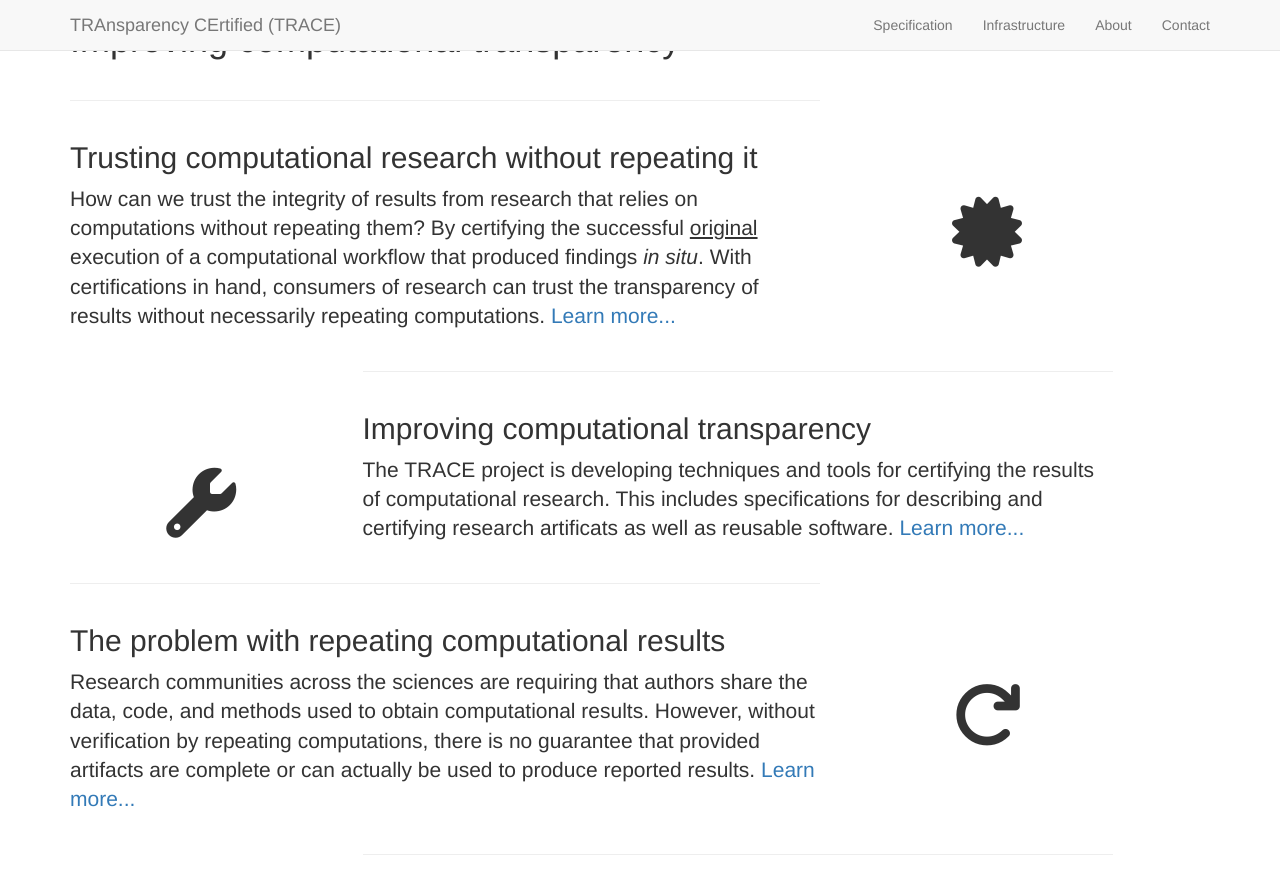
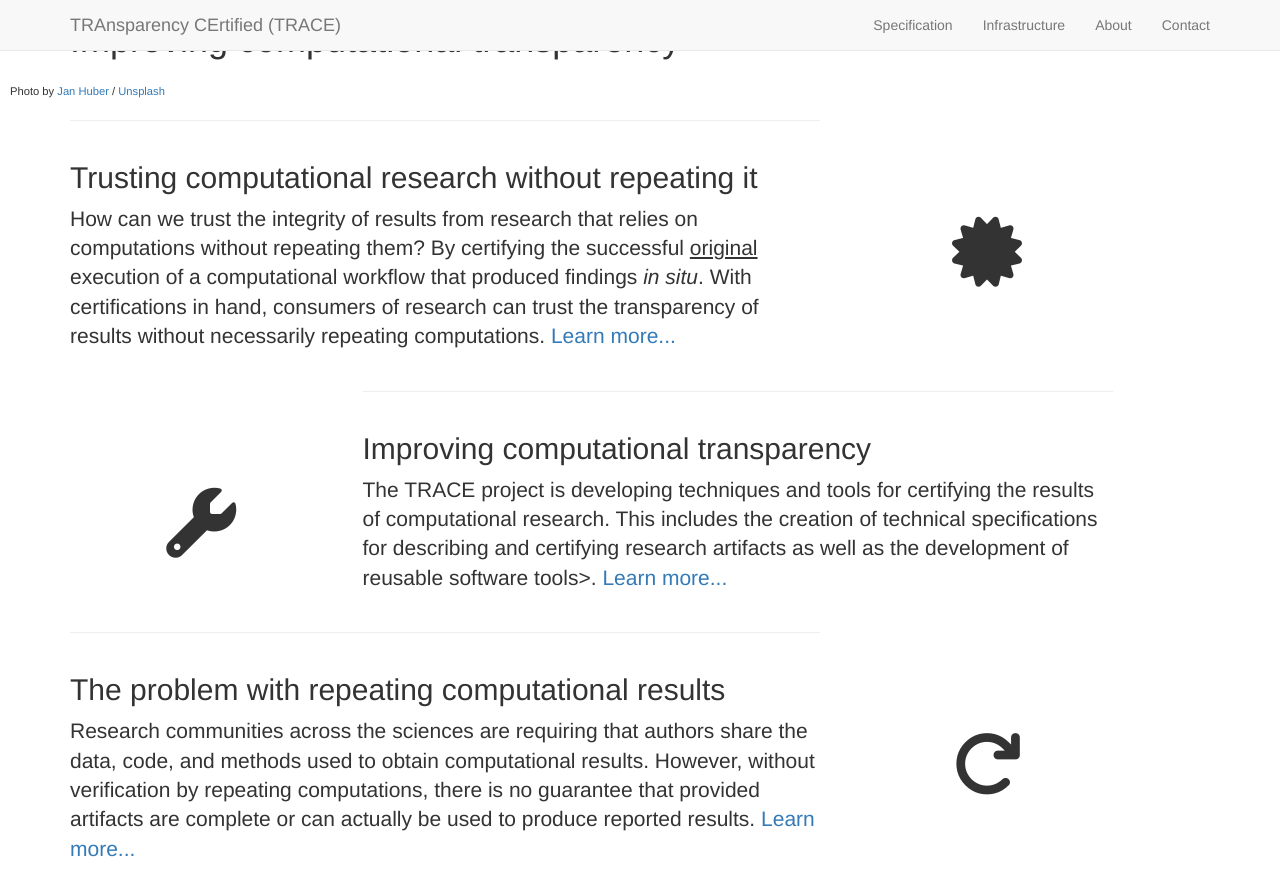
Before and after one commit to transparency-certified/transparency-certified.github.io, a Jekyll site: the page built from _posts/2023-01-03-specifications-tools.markdown, in a window 1280 px wide and 900 px high. Shown: the top 896 px of the window. Built offline with Jekyll 4.4.1, drawn with Linux system fonts in a browser that asks for light colours; nearby versions of some CDN libraries; library files that are not in the unit come from our copies.

Commit message:
Added image attribution

```diff
--- a/_includes/header.html
+++ b/_includes/header.html
@@ -51,4 +51,5 @@
     <!-- /.container -->
 
 </div>
+<span style="padding-left: 10px; font-size: .8em; font-weight: normal""> Photo by <a href="https://unsplash.com/@jan_huber?utm_source=unsplash&utm_medium=referral&utm_content=creditCopyText">Jan Huber</a> / <a href="https://unsplash.com/photos/3Btf2cTAGKs?utm_source=unsplash&utm_medium=referral&utm_content=creditCopyText">Unsplash</a></span>
 <!-- /.intro-header -->
--- a/_posts/2023-01-03-specifications-tools.markdown
+++ b/_posts/2023-01-03-specifications-tools.markdown
@@ -6,8 +6,9 @@ title: Improving computational transparency
 description: |
   <p class="lead">
   The TRACE project is developing techniques and tools for certifying the
-  results of computational research. This includes specifications for
-  describing and certifying research artificats as well as reusable software.
+  results of computational research. This includes the creation of technical
+  specifications for describing and certifying research artifacts as well
+  as the development of reusable software tools>.
   <a href="/trace-specification/">Learn more...</a>
   </p>
 ---
```
